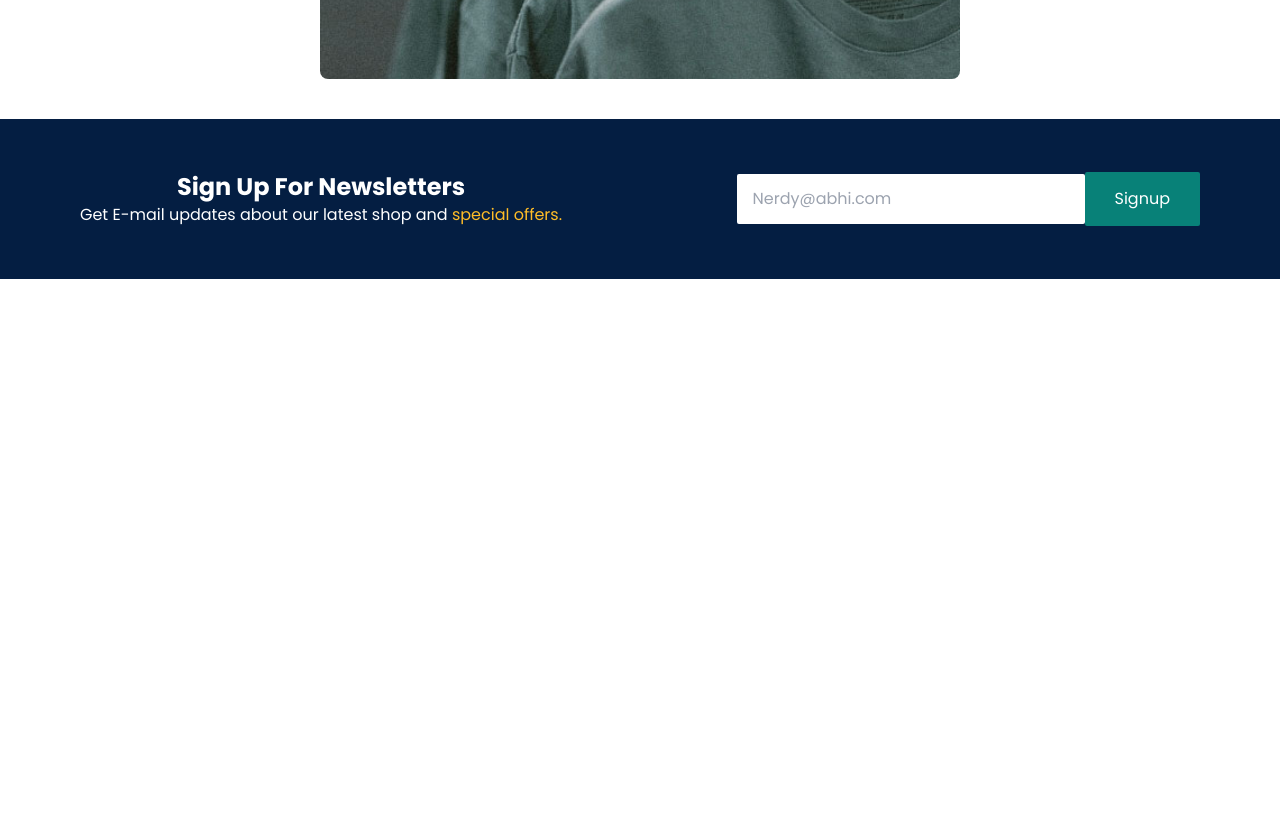
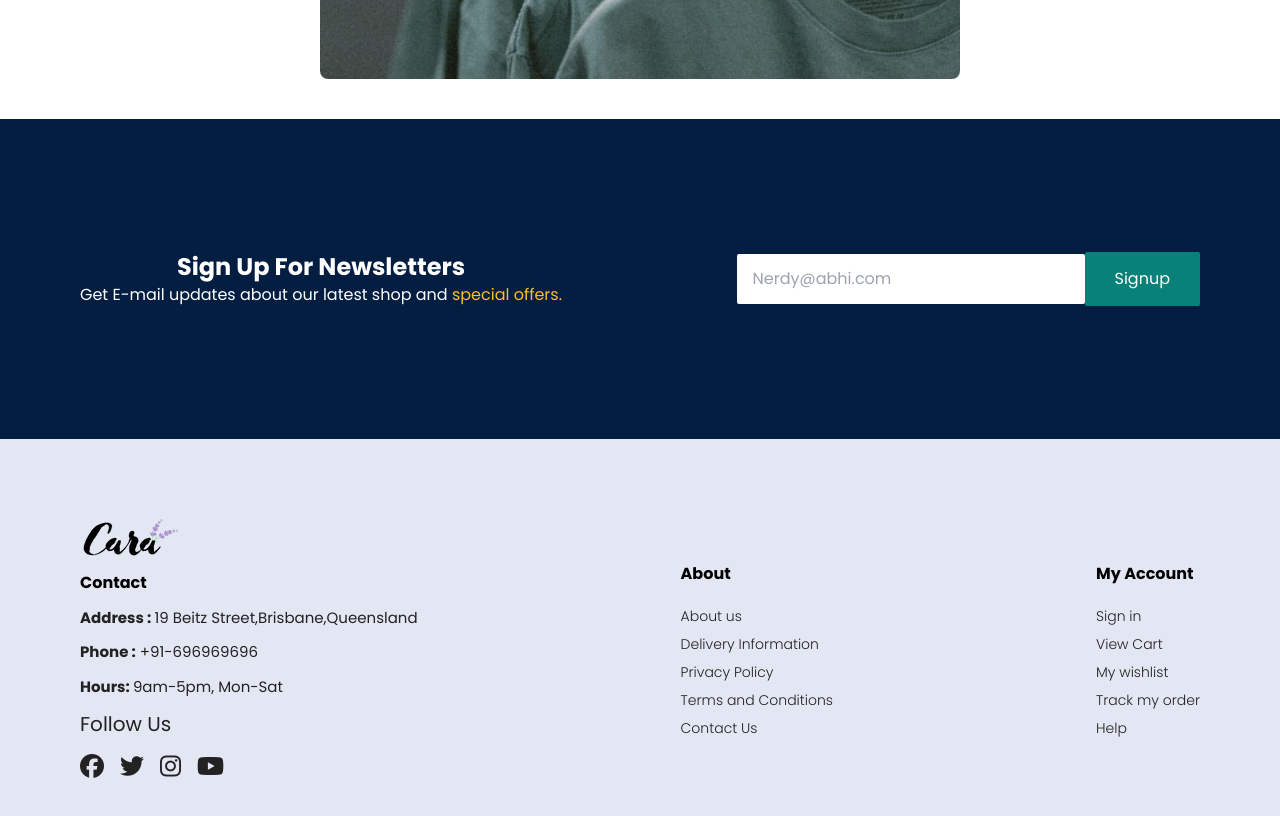
Before and after one commit to nerdyabhi/Cara, a website built with Vite: page index.html in a window 1280 px wide. Shown: the part 3913-4729 px from the top of the page. Before the commit the page ends 4272 px from the top, so only its background shows below. Built offline with nearby package versions, Linux system fonts and the light colour scheme.

Commit message:
solved footer

```diff
--- a/index.html
+++ b/index.html
@@ -420,7 +420,7 @@
 
     <!-- NewsLetter Section -->
 
-    <section class="newsLetter bg-[#041e42] h-[20vh] flex flex-col md:flex-row items-center justify-center md:justify-between p-20 md:p-10 md:px-20 gap-5 md:gap-0 ">
+    <section class="newsLetter bg-[#041e42] h-[40vh] flex flex-col md:flex-row items-center justify-center md:justify-between p-20 md:p-10 md:px-20 gap-5 md:gap-0 ">
 
         <div class="left-text text-center md:text-start">
             <h1 class="text-white font-bold text-2xl">Sign Up For Newsletters</h1>
@@ -434,7 +434,58 @@
     </section>
 
 
-    <footer></footer>
-     <div class="my-20"></div>
+    <footer class="bg-[#e3e6f3] w-[100vw] p-20 text-[#222] flex flex-col gap-y-10 items-stretch md:flex-row md:items-center justify-center md:justify-between">
+
+
+        <div class=" gap-y-10 space-y-3">
+            <img src="./img/logo.png" alt="">
+            <h3 class="text-md font-bold text-black">Contact</h3>
+            <h3 class="text-[15px]"><span class="font-bold">Address : </span> 19 Beitz Street,Brisbane,Queensland</h3>
+            <h3 class="text-[15px]"><span class="font-bold" >Phone :</span> +91-696969696</h3>
+            <h3 class="text-[15px]"><span class="font-bold" >Hours: </span> 9am-5pm, Mon-Sat</h3>
+
+            <h2 class="text-xl">Follow Us</h2>
+            <div class="socials flex items-center gap-4 ">
+                <i class="text-2xl fa-brands fa-facebook hover:text-blue-800 transition-all duration-200"></i>
+                <i class="text-2xl fa-brands fa-twitter  hover:text-blue-600 transition-all duration-200"></i>
+                <i class="text-2xl fa-brands fa-instagram  hover:text-red-500 transition-all duration-200"></i>
+                <i class="text-2xl fa-brands fa-youtube  hover:text-red-500 transition-all duration-200"></i>
+            </div>
+
+
+        </div>
+
+
+        <div class=" gap-y-10 space-y-5">
+            <h3 class="text-md font-bold text-black ">About</h3>
+            <ul class="text-[#222] font-light text-sm space-y-2">
+                <li>About us</li>
+                <li>Delivery Information</li>
+                <li>Privacy Policy</li>
+                <li>Terms and Conditions</li>
+                <li>Contact Us</li>
+            </ul>
+            </div>
+
+
+            <div class=" gap-y-10 space-y-5">
+                <h3 class="text-md font-bold text-black ">My Account</h3>
+                <ul class="text-[#222] font-light text-sm space-y-2">
+                    <li>Sign in </li>
+                    <li>View Cart</li>
+                    <li>My wishlist</li>
+                    <li>Track my order</li>
+                    <li>Help</li>
+                </ul>
+                </div>
+
+
+        </div>
+
+
+        </div>
+
+
+    </footer>
 </body>
 </html>
```
